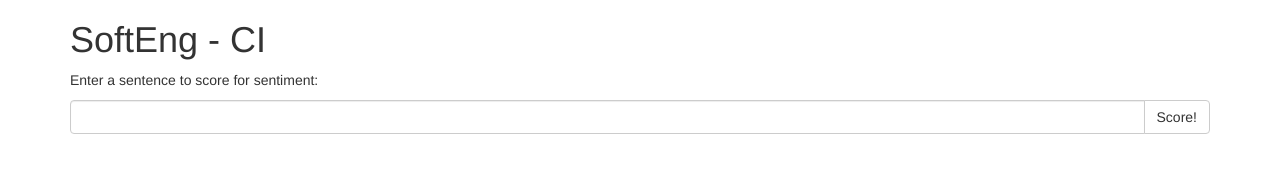
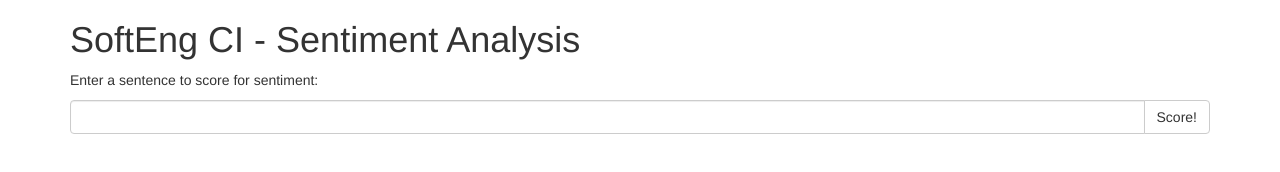
Before and after one commit to lawrencejones/softeng-ci, a plain HTML site: page public/index.html in a window 1280 px wide. Drawn offline with nearby package versions, Linux system fonts and the light colour scheme.

Commit message:
Adds uniform titles

```diff
--- a/public/index.html
+++ b/public/index.html
@@ -1,5 +1,6 @@
 <html>
   <head>
+    <title>SoftEng CI - Sentiment Analysis</title>
     <link rel="stylesheet"
     href="https://maxcdn.bootstrapcdn.com/bootstrap/3.3.6/css/bootstrap.min.css"
     integrity="sha384-1q8mTJOASx8j1Au+a5WDVnPi2lkFfwwEAa8hDDdjZlpLegxhjVME1fgjWPGmkzs7"
@@ -12,7 +13,7 @@
     <div class="container">
       <div class="row">
         <div class="col-md-12">
-          <h1>SoftEng - CI</h1>
+          <h1>SoftEng CI - Sentiment Analysis</h1>
         </div>
       </div>
 
```
Also changed, not shown: 1 other file.
